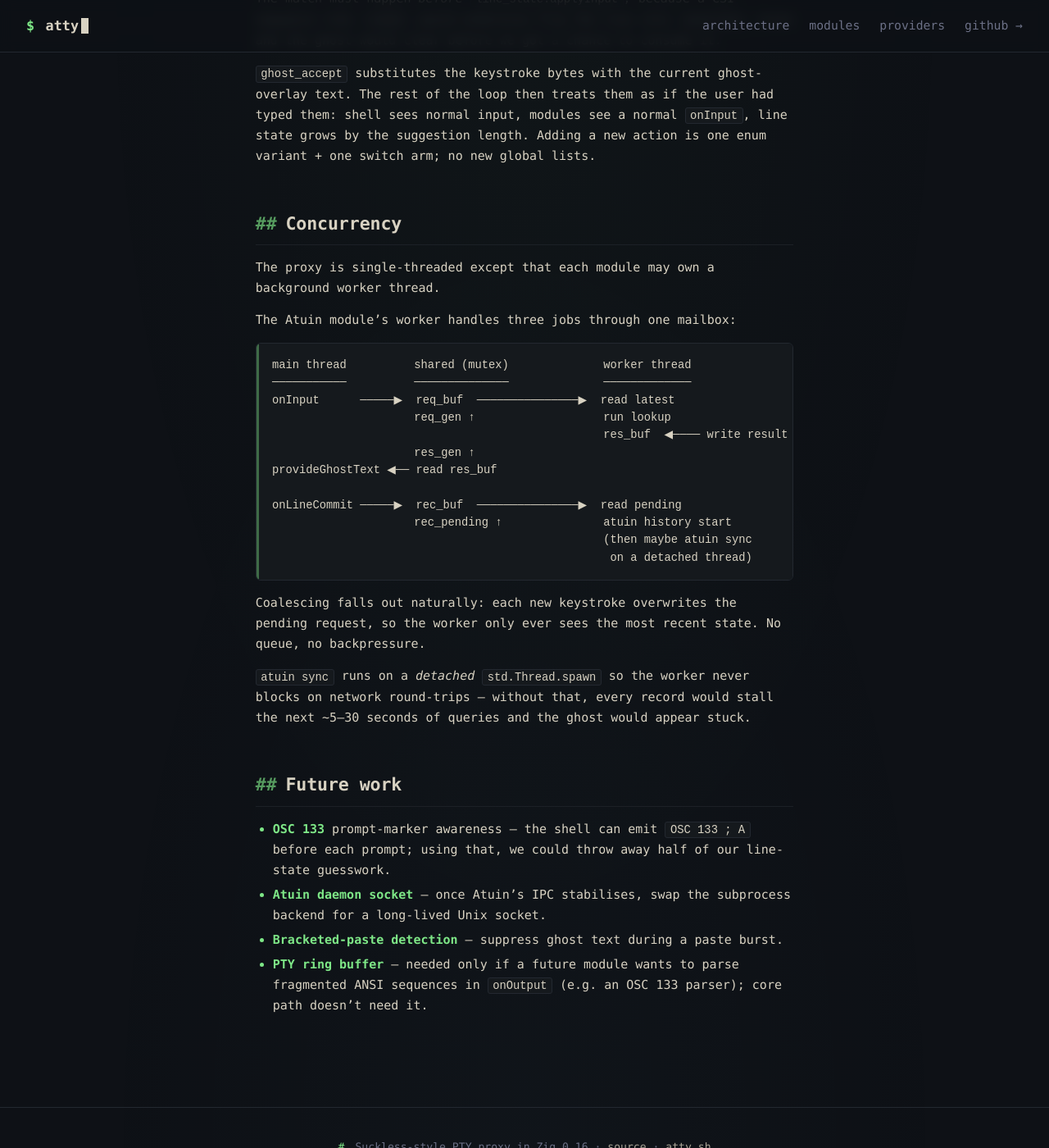
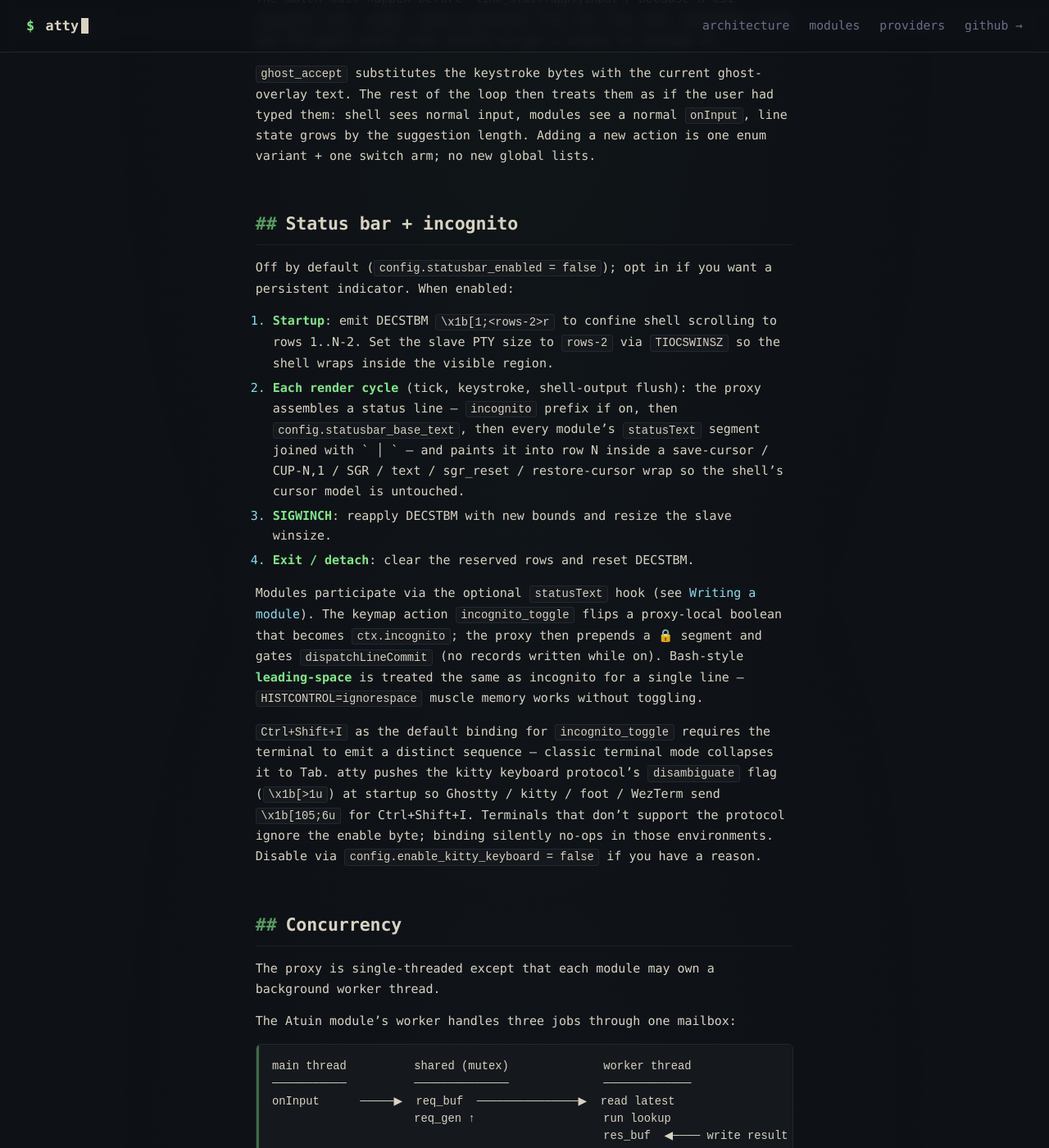
Before and after one commit to fentas/atty, a Jekyll site: the page built from docs/architecture.md, in a window 1280 px wide and 1400 px high, scrolled down 9418 px. Shown: the whole window at 82% size. Built offline with Jekyll 4.4.1, drawn with Linux system fonts in a browser that asks for light colours.

Commit message:
feat(incognito): Ctrl+Shift+I toggle + kitty kbd + status bar segment
  - Action.incognito_toggle: flips a proxy-local bool. Toast on
    stderr; status bar prepends "🔒 incognito" segment; commit gate
    skips dispatchLineCommit (so atuin / history don't record).
    Bash-style leading-space (HISTCONTROL=ignorespace) gets the
    same single-line treatment.
  - Default binding: Ctrl+Shift+I. In classic terminal mode that's
    indistinguishable from Tab, so atty pushes the kitty keyboard
    protocol disambiguate flag (\x1b[>1u) at startup — Ghostty,
    kitty, foot, WezTerm then emit \x1b[105;6u for Ctrl+Shift+I.
    Pop (\x1b[<u) on exit. Terminals that don't support the
    protocol silently ignore the enable bytes; the binding becomes
    a no-op there. enable_kitty_keyboard config knob to disable.
  - keymap.key() resolves "Ctrl+Shift+<letter>" → kitty CSI form.
  - ctx.incognito exposes the state to modules. Default behavior:
    ghost text *still* works under incognito — the feature is
    about not recording, not about hiding. Modules can opt in to
    stricter behavior if they want.
  - Integration test: StatusBar.activate emits DECSTBM; render
    paints text at last row with the configured SGR; deactivate
    clears + resets scroll region. Verified bytes deterministically.
  - keymap tests: Ctrl+Shift+I → "\x1b[105;6u" plus a-z / A-Z range.
  - docs/modules.md: new "statusText" + "ctx.incognito" sections
    in the module-author guide.
  - docs/architecture.md: "Status bar + incognito" section covering
    DECSTBM lifecycle, SIGWINCH path, kitty kbd rationale.
  - docs/providers.md: atuin status-bar segment note.

Co-Authored-By: Claude Opus 4.7 (1M context) <noreply@anthropic.com>

```diff
--- a/docs/architecture.md
+++ b/docs/architecture.md
@@ -357,6 +357,42 @@ user had typed them: shell sees normal input, modules see a normal
 `onInput`, line state grows by the suggestion length. Adding a new
 action is one enum variant + one switch arm; no new global lists.
 
+## Status bar + incognito
+
+Off by default (`config.statusbar_enabled = false`); opt in if you
+want a persistent indicator. When enabled:
+
+1. **Startup**: emit DECSTBM `\x1b[1;<rows-2>r` to confine shell
+   scrolling to rows 1..N-2. Set the slave PTY size to `rows-2` via
+   `TIOCSWINSZ` so the shell wraps inside the visible region.
+2. **Each render cycle** (tick, keystroke, shell-output flush): the
+   proxy assembles a status line — `incognito` prefix if on, then
+   `config.statusbar_base_text`, then every module's `statusText`
+   segment joined with ` │ ` — and paints it into row N inside a
+   save-cursor / CUP-N,1 / SGR / text / sgr_reset / restore-cursor
+   wrap so the shell's cursor model is untouched.
+3. **SIGWINCH**: reapply DECSTBM with new bounds and resize the
+   slave winsize.
+4. **Exit / detach**: clear the reserved rows and reset DECSTBM.
+
+Modules participate via the optional `statusText` hook (see
+[Writing a module](/modules/#statustext--contributing-to-the-status-bar)).
+The keymap action `incognito_toggle` flips a proxy-local boolean
+that becomes `ctx.incognito`; the proxy then prepends a 🔒 segment
+and gates `dispatchLineCommit` (no records written while on).
+Bash-style **leading-space** is treated the same as incognito for a
+single line — `HISTCONTROL=ignorespace` muscle memory works without
+toggling.
+
+`Ctrl+Shift+I` as the default binding for `incognito_toggle`
+requires the terminal to emit a distinct sequence — classic terminal
+mode collapses it to Tab. atty pushes the kitty keyboard protocol's
+`disambiguate` flag (`\x1b[>1u`) at startup so Ghostty / kitty /
+foot / WezTerm send `\x1b[105;6u` for Ctrl+Shift+I. Terminals that
+don't support the protocol ignore the enable byte; binding silently
+no-ops in those environments. Disable via
+`config.enable_kitty_keyboard = false` if you have a reason.
+
 ## Concurrency
 
 The proxy is single-threaded except that each module may own a
```
Also changed, not shown: docs/modules.md (+41 -0 lines), docs/providers.md (+7 -0 lines), 7 other files.
